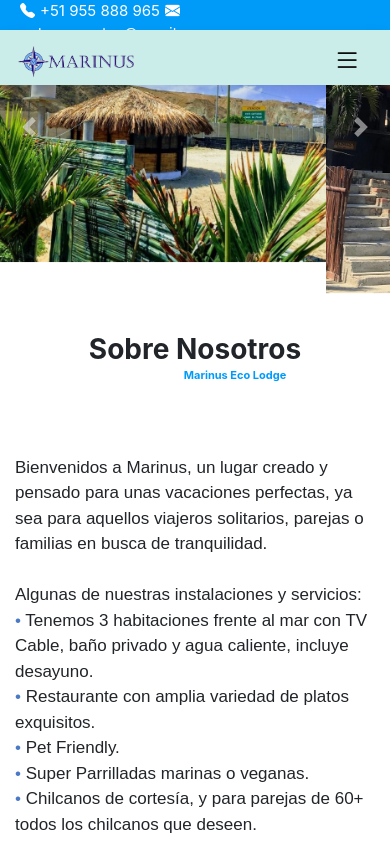
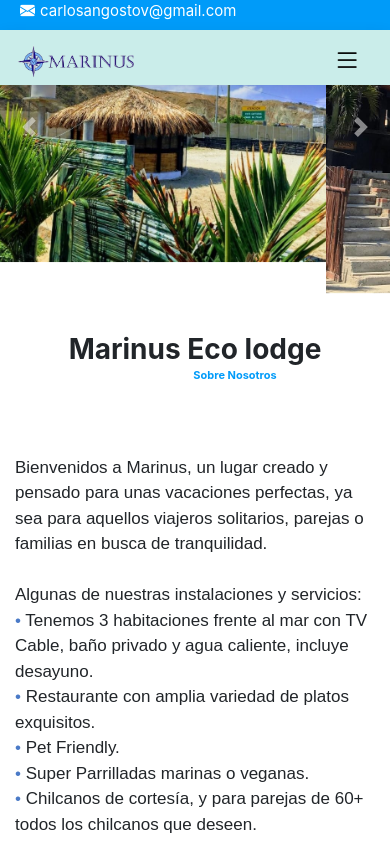
Before and after one commit to vquijandria/pagina-marinus, a plain HTML site: page index.html in a window 390 px wide. Shown: the top 844 px of the page. Drawn offline with nearby package versions, Linux system fonts and the light colour scheme.

Commit message:
casi casi casi

```diff
--- a/index.html
+++ b/index.html
@@ -24,7 +24,7 @@
     <div id="top-header">
       <div class="container clearfix">
           <div id="et-info">
-            <i class="bi bi-telephone-fill"></i><span>+51 955 888 965</span><a href="mailto:carlosangostov@gmail.com"><i class="bi bi-envelope-fill"></i><span>carlosangostov@gmail.com</span></a>
+            <!-- <i class="bi bi-telephone-fill"></i><span>+51 955 888 965</span>-->  <a href="mailto:carlosangostov@gmail.com"><i class="bi bi-envelope-fill"></i><span>carlosangostov@gmail.com</span></a>
            </div>
       </div>
   </div>
@@ -42,7 +42,7 @@
                     <a class="nav-link active" aria-current="page" href="#">HOME</a>
                   </li>
                   <li class="nav-item">
-                    <a class="nav-link" href="#sobreNosotros">SOBRE NOSOTROS</a>
+                    <a class="nav-link" href="#sobreNosotros">MARINUS</a>
                   </li>
                   <li class="nav-item">
                     <a class="nav-link" href="#restaurante">RESTAURANTE</a>
@@ -107,8 +107,8 @@
 <section id="sobreNosotros">
   <div class="container">
     <div class="section-title">
-    <h3 class="text-center fw-bold main-title">Sobre Nosotros</h3>
-    <p class="text-center fw-bold ms-3 ps-5 sub-title">Marinus Eco Lodge</p>
+    <h3 class="text-center fw-bold main-title">Marinus Eco lodge</h3>
+    <p class="text-center fw-bold ms-3 ps-5 sub-title">Sobre Nosotros</p>
 
 </div>
     <div class="row">
@@ -321,7 +321,7 @@
         <div class="contact-bg d-flex flex-column justify-content-center rounded-2">
           <h5 class="py-3">Contactanos</h5>
           <div class="contact-info d-flex flex-column gap-2 text-center">
-            <a href="tel:+51923326348" class="text-white"><i class="bi bi-telephone-fill me-3"></i>+51 955 888 965</a>
+            <a href="tel:+51955888965" class="text-white"><i class="bi bi-telephone-fill me-3"></i>+51 955 888 965</a>
             <a href="mailto:carlosangostov@gmail.com" class="text-white"><i class="bi bi-envelope-fill me-3"></i>carlosangostov@gmail.com</a>
             <a href="#" class="text-white"><i class="bi bi-geo-alt-fill me-3"></i>Canoas de Punta Sal</a>
             </div>
@@ -385,7 +385,7 @@
       <a href=""><i class="fa fa-tripadvisor" aria-hidden="true"></i></a>
     </div>
     <div class="footer-copyright text-center mt-3 mt-lg-2">
-      <a href="tel:+51923326348"><i class="bi bi-telephone-fill me-3"></i>+51 955 888 965</a>
+      <a href="tel:+51955888965"><i class="bi bi-telephone-fill me-3"></i>+51 955 888 965</a>
       <a href="mailto:carlosangostov@gmail.com"><i class="bi bi-envelope-fill me-3"></i>carlosangostov@gmail.com</a>
       <a href="#"><i class="bi bi-geo-alt-fill me-3"></i>Canoas de Punta Sal</a>
     </div>
--- a/styles.css
+++ b/styles.css
@@ -27,6 +27,8 @@ body{
     overflow-x: hidden;
     scroll-behavior: smooth;
     scroll-padding-top: 5.5rem;
+    width: 100vw;
+    max-width: 100vw;
 }
 .espaciado {
   width: 10px;
@@ -120,10 +122,10 @@ body{
 
     }
 
-    #parrafoRestaurante {
-      font-size: ;
+    body {
+      width: 100vw;
+      max-width: 100vw;
     }
-
 
   }
 
@@ -275,7 +277,7 @@ section{
   }
 
   .carouselRestaurante{
-    width:30vw;
+    width:25vw;
     height: 140%;
     margin-right: 10px;
 
```
